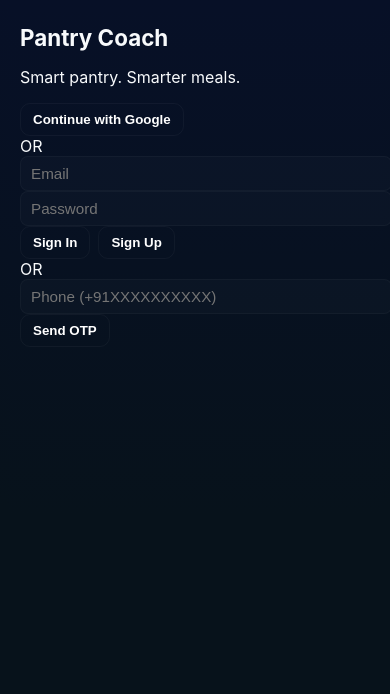
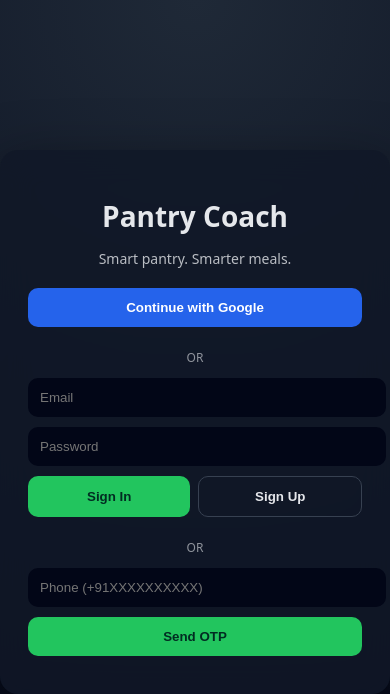
Before and after one commit to choudharymanav13-code/theapp, a Next.js app: page /login in a window 390 px wide. Shown: the top 694 px of the page. Built offline with nearby package versions, Linux system fonts and the light colour scheme; no server answers.

Commit message:
Update globals.css

```diff
--- a/src/app/globals.css
+++ b/src/app/globals.css
@@ -1,159 +1,95 @@
-/* src/app/globals.css */
-
-/* -------- Variables (A2 deep frosted glass, accent) -------- */
-:root{
-  --bg: #0b1220;
-  --panel: #0f1724;
-  --muted: rgba(250,250,250,0.65);
-  --accent: #22c55e; /* lime green */
-  --glass-bg: rgba(15,15,15,0.65);
-  --glass-blur: 40px;
-  --glass-border: rgba(255,255,255,0.04);
-  --card-radius: 12px;
-  --shadow: 0 10px 30px rgba(2,6,23,0.6);
-  --glass-elev: 0 8px 30px rgba(2,6,23,0.6);
-  --max-width: 980px;
-  --container-padding: 12px;
-  color-scheme: dark;
-  --font-stack: -apple-system, BlinkMacSystemFont, 'Segoe UI', Roboto, 'Helvetica Neue', Arial;
+body {
+  margin: 0;
+  font-family: system-ui, -apple-system, BlinkMacSystemFont, sans-serif;
+  background: #0b0f19;
+  color: #e5e7eb;
 }
 
-html,body,#root {
-  height: 100%;
-  background: linear-gradient(180deg, #071027 0%, #07121b 60%);
-  font-family: var(--font-stack);
-  color: #f8fafc;
-  -webkit-font-smoothing: antialiased;
-  -moz-osx-font-smoothing: grayscale;
+.login-bg {
+  min-height: 100vh;
+  background: radial-gradient(circle at top, #1f2937, #020617);
+  display: flex;
+  align-items: center;
+  justify-content: center;
 }
 
-/* Container */
-.container {
-  max-width: var(--max-width);
-  margin: 0 auto;
-  padding: 16px var(--container-padding) 96px; /* bottom space for nav */
+.login-glass {
+  width: 360px;
+  padding: 28px;
+  border-radius: 18px;
+  background: rgba(17, 24, 39, 0.85);
+  backdrop-filter: blur(16px);
+  box-shadow: 0 20px 60px rgba(0,0,0,0.5);
+  text-align: center;
 }
 
-/* Typography */
-h1 { font-size: 1.4rem; margin: 0 0 6px; }
-h2 { font-size: 1.1rem; margin: 0 0 8px; }
-.small { color: rgba(250,250,250,0.7); font-size: 0.85rem; }
-
-/* Cards */
-.card {
-  background: linear-gradient(180deg, rgba(255,255,255,0.02), rgba(255,255,255,0.01));
-  border-radius: var(--card-radius);
-  padding: 12px;
-  box-shadow: var(--shadow);
-  border: 1px solid rgba(255,255,255,0.02);
+.slide-in {
+  animation: slideIn 0.6s ease-out;
 }
 
-/* Layout helper */
-.row { display:flex; gap:8px; align-items:center; }
-.space { height: 12px; }
-
-/* Inputs / buttons */
-.input {
-  width:100%;
-  background: rgba(255,255,255,0.02);
-  border: 1px solid rgba(255,255,255,0.03);
-  color: #fff;
-  padding: 8px 10px;
-  border-radius: 8px;
-  font-size: 0.95rem;
-}
-.label { font-weight: 600; margin-bottom: 6px; }
-.btn {
-  display:inline-block;
-  padding: 8px 12px;
-  border-radius: 10px;
-  border: 1px solid rgba(255,255,255,0.04);
-  background: transparent;
-  color: #fff;
-  cursor: pointer;
-  font-weight: 600;
-}
-.btn.primary {
-  background: linear-gradient(90deg,var(--accent), #16a34a);
-  color: #072014;
-  border: none;
-}
-.inline-btn {
-  padding: 6px 8px;
-  border-radius: 8px;
-  border: 1px solid rgba(255,255,255,0.04);
-  background: rgba(255,255,255,0.02);
-  color: #fff;
-  cursor: pointer;
+@keyframes slideIn {
+  from { transform: translateY(30px); opacity: 0; }
+  to { transform: translateY(0); opacity: 1; }
 }
 
-/* item list */
-.list { display:flex; flex-direction:column; gap:8px; }
-.list-item {
-  display:flex; align-items:center; justify-content:space-between;
-  padding: 8px; border-radius: 8px; background: rgba(255,255,255,0.01);
-}
-.item-title { font-weight: 700; }
-.item-sub { font-size: 0.85rem; color: var(--muted); margin-top: 4px; }
-
-/* success / fail badges */
-.list-item.success { border-left: 4px solid var(--accent); background: rgba(34,197,94,0.06); }
-.list-item.fail { border-left: 4px solid #ef4444; background: rgba(239,68,68,0.06); }
-
-/* Modal (centered) */
-.modal-overlay {
-  position: fixed; inset: 0; background: rgba(2,6,23,0.55);
-  display:flex; align-items:center; justify-content:center; z-index: 2000;
-}
-.modal-card {
-  background: linear-gradient(180deg, rgba(18,24,33,0.95), rgba(8,12,16,0.98));
-  color: #fff; border-radius: 14px; padding: 18px; width: 92%; max-width: 520px;
-  box-shadow: var(--glass-elev);
-  border: 1px solid rgba(255,255,255,0.03);
+.login-title {
+  font-size: 28px;
+  font-weight: 800;
+  margin-bottom: 6px;
 }
 
-/* skeleton */
-.skeleton {
-  background: linear-gradient(90deg, rgba(255,255,255,0.02), rgba(255,255,255,0.04), rgba(255,255,255,0.02));
-  height: 12px; border-radius: 6px;
-  animation: shimmer 1.2s infinite linear;
-}
-@keyframes shimmer{ 0% { background-position:-200px 0 } 100% { background-position:200px 0 } }
-
-/* bottom nav (A2 deep frosted glass) */
-.bottom-nav {
-  position: fixed;
-  left: 12px;
-  right: 12px;
-  bottom: 14px;
-  border-radius: 18px;
-  z-index: 3000;
-  backdrop-filter: blur(var(--glass-blur));
-  -webkit-backdrop-filter: blur(var(--glass-blur));
-  background: linear-gradient(180deg, rgba(12,12,12,0.55), rgba(10,10,10,0.65));
-  border: 1px solid var(--glass-border);
-  box-shadow: 0 8px 30px rgba(2,6,23,0.65);
-  padding: 8px;
+.login-sub {
+  font-size: 14px;
+  opacity: 0.8;
+  margin-bottom: 20px;
 }
 
-/* inner layout */
-.bottom-nav-inner {
-  display:flex; justify-content:space-around; align-items:center;
-  gap: 4px;
+.input {
+  width: 100%;
+  padding: 12px;
+  margin-bottom: 10px;
+  border-radius: 10px;
+  border: none;
+  background: #020617;
+  color: white;
 }
 
-/* nav item */
-.nav-item {
-  display:flex; flex-direction:column; align-items:center; gap:4px;
-  text-decoration:none; color: rgba(250,250,250,0.75); font-size: 12px;
-  padding: 8px 12px; border-radius: 10px;
+.btn {
+  width: 100%;
+  padding: 12px;
+  border-radius: 10px;
+  border: none;
+  background: #22c55e;
+  color: #022c22;
+  font-weight: 700;
+  cursor: pointer;
+  margin-bottom: 10px;
 }
-.nav-item .nav-icon { display:flex; align-items:center; justify-content:center; height: 24px; width: 24px; }
-.nav-item.active { color: var(--accent); }
-.nav-item.active .nav-icon svg { filter: drop-shadow(0 6px 14px rgba(34,197,94,0.12)); }
 
-/* responsive tweaks */
-@media (max-width:420px) {
-  .bottom-nav { left: 8px; right: 8px; bottom: 12px; }
-  .container { padding-bottom: 110px; }
+.btn.google {
+  background: #2563eb;
+  color: white;
 }
+
+.btn.ghost {
+  background: transparent;
+  border: 1px solid #374151;
+  color: #e5e7eb;
+}
+
+.row {
+  display: flex;
+  gap: 8px;
+}
+
+.divider {
+  font-size: 12px;
+  opacity: 0.6;
+  margin: 12px 0;
+}
+
+.error {
+  margin-top: 10px;
+  font-size: 13px;
+  color: #f87171;
+}
```
